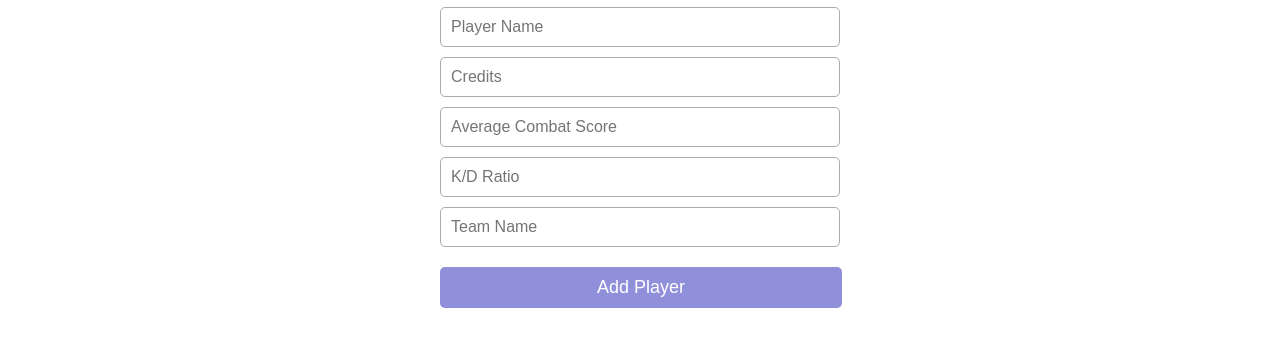
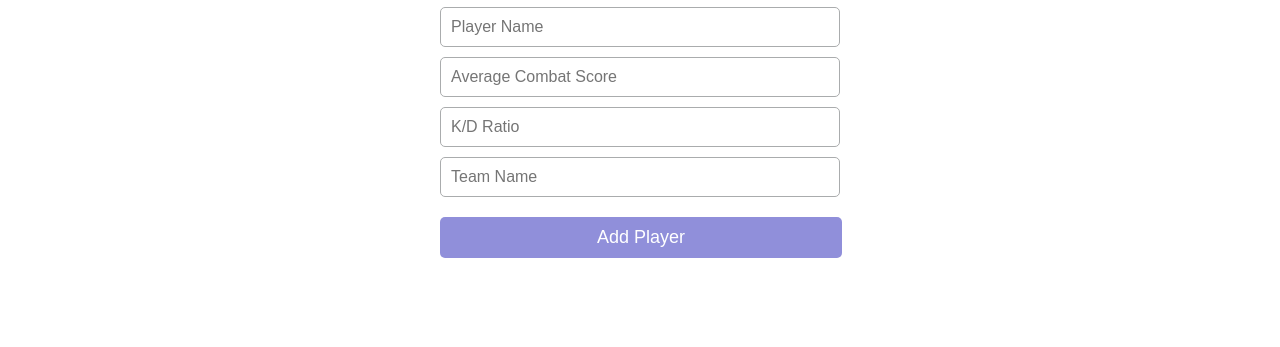
Before and after one commit to PlaySuper/PlaySuper-Frontend, a plain HTML site: page players.html in a window 1280 px wide. Shown: the part 233-580 px from the top of the page. Drawn offline with nearby package versions, Linux system fonts and the light colour scheme.

Commit message:
Removed credits input

```diff
--- a/players.html
+++ b/players.html
@@ -40,7 +40,6 @@
 			<div class="newplayer-container">
 				<h3>Player Details</h3>
 				<input type="text" id="name" name="name" placeholder="Player Name" required />
-				<input type="number" id="credits" name="credits" placeholder="Credits" min="0" required />
 				<input type="number" id="acs" name="ACS" placeholder="Average Combat Score" min="0" required />
 				<input type="number" id="kdratio" name="kdratio" placeholder="K/D Ratio" min="0" required />
 				<input type="text" id="teamName" name="teamName" placeholder="Team Name" required />
```
